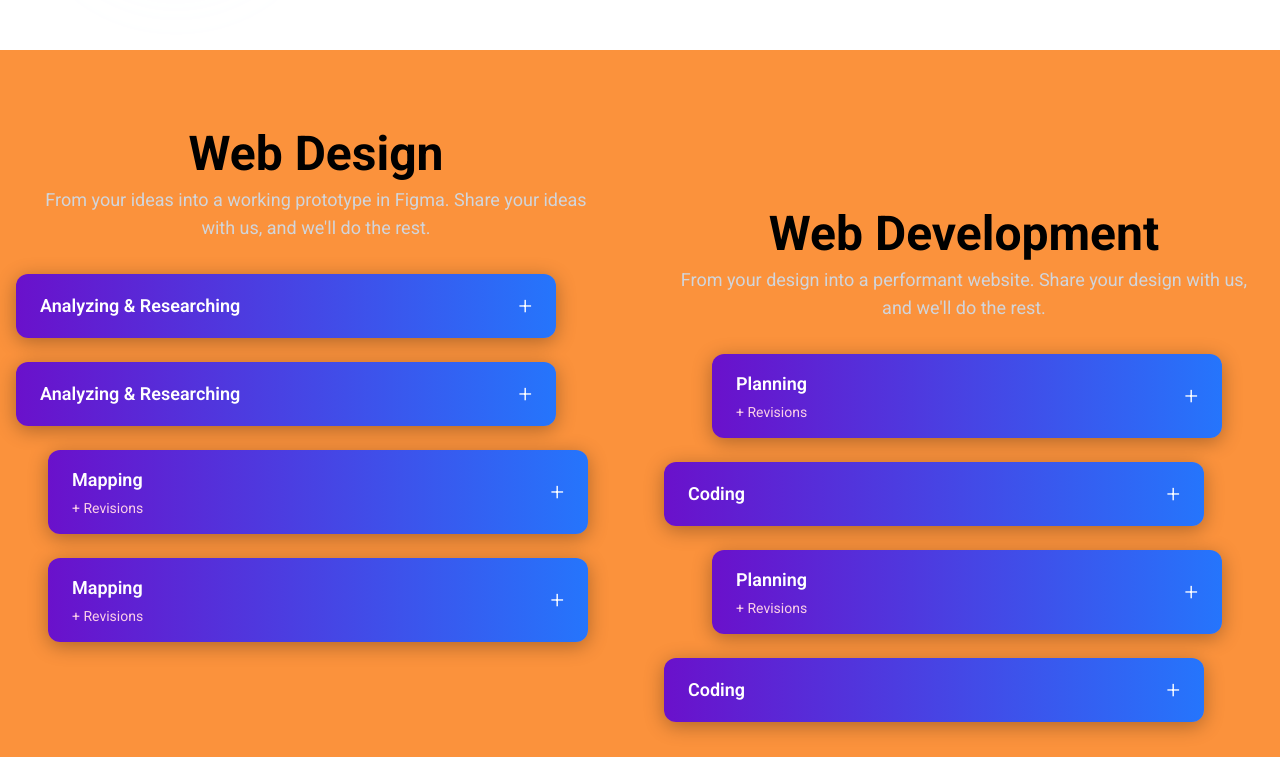
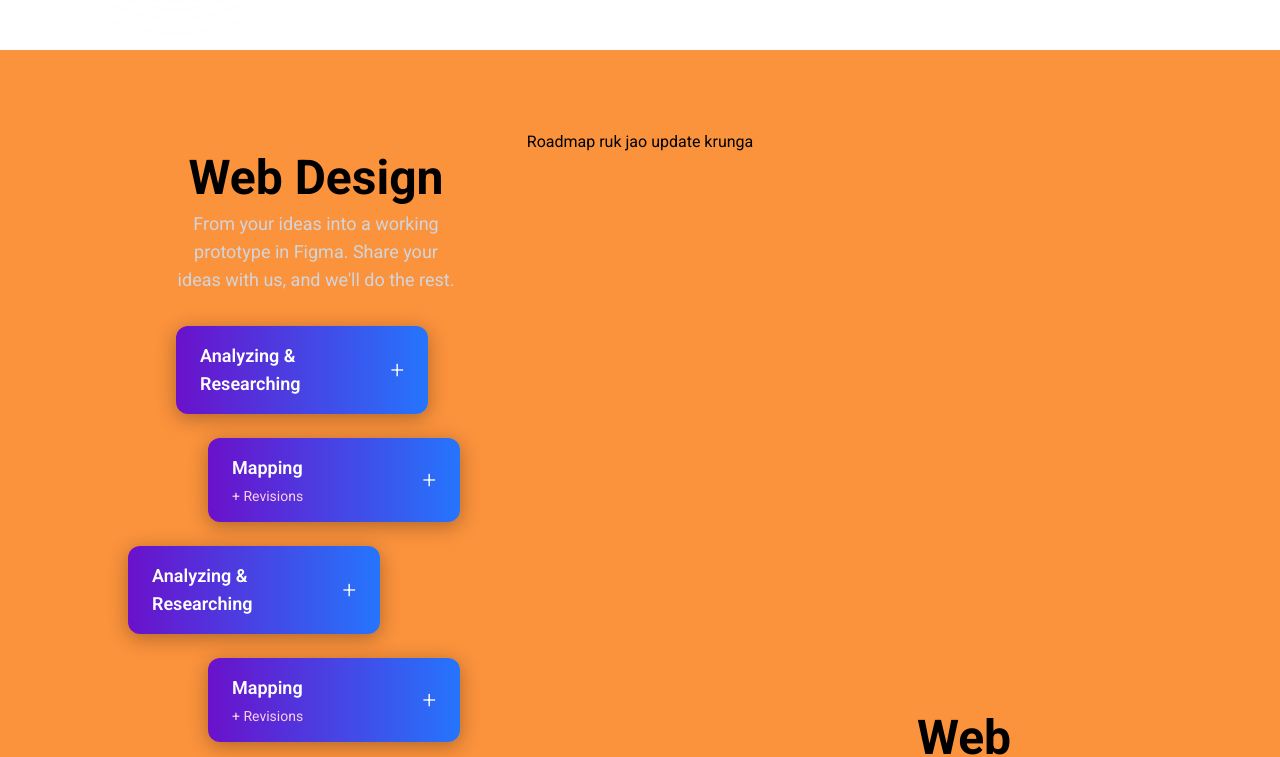
Before and after one commit to Uditkrpathak/Super_60, a React (Vite) app in the folder Frontend/: page / in a window 1280 px wide. Shown: the part 2440-3197 px from the top of the page. Built offline with nearby package versions, Linux system fonts and the light colour scheme.

Commit message:
hero section (time lagega)

```diff
--- a/Frontend/src/Components/Home_Components/glass_roadmap.jsx
+++ b/Frontend/src/Components/Home_Components/glass_roadmap.jsx
@@ -9,8 +9,8 @@ const sectionData = [
     customStyle: { marginTop: "0rem" }, // 🠔 Default
     items: [
       { title: "Analyzing & Researching", badge: null, x: "0rem", width: "90%" },
-      { title: "Analyzing & Researching", badge: null, x: "0rem", width: "90%" },
       { title: "Mapping", badge: "+ Revisions", x: "2rem", width: "90%" },
+      { title: "Analyzing & Researching", badge: null, x: "-3rem", width: "90%" },
       { title: "Mapping", badge: "+ Revisions", x: "2rem", width: "90%" },
     ],
   },
@@ -19,7 +19,7 @@ const sectionData = [
     title: "Web Development",
     description:
       "From your design into a performant website. Share your design with us, and we'll do the rest.",
-    customStyle: { marginTop: "5rem" }, // 🠔 Push it lower
+    customStyle: { marginTop: "35rem" }, // 🠔 Push it lower
     items: [
       { title: "Planning", badge: "+ Revisions", x: "3rem", width: "85%" },
       { title: "Coding", badge: null, x: "0rem", width: "90%" },
@@ -45,7 +45,7 @@ const sectionData = [
     title: "Event Management",
     description:
       "Handling tech events, public speaking, and execution from the core. Grow beyond code.",
-    customStyle: { marginTop: "-1rem" }, // 🠔 Pull it up slightly
+    customStyle: { marginTop: "35rem" }, // 🠔 Pull it up slightly
     items: [
       { title: "C++ Workshop", badge: "+ Coordination", x: "2rem", width: "90%" },
       { title: "SkillUp Sessions", badge: "+ Feedback", x: "1rem", width: "85%" },
@@ -58,17 +58,20 @@ const sectionData = [
 const DesignPath = () => {
   return (
     <div className="min-h-screen w-full bg-orange-400 text-black px-4 py-20 relative overflow-hidden">
-      <div className="grid grid-cols-1 md:grid-cols-2 grid-rows-2 gap-12 max-w-7xl mx-auto">
+      <div>
+        <h1 className="flex items-center justify-center w-full m-auto">Roadmap ruk jao update krunga</h1>
+      </div>
+      <div className="grid grid-cols-1 md:grid-cols-2 grid-rows-2 gap-12 max-w-9xl ">
         {sectionData.map((section) => (
           <div
             key={section.id}
-            className="flex flex-col items-center"
+            className="flex flex-col items-center px-40"
             style={section.customStyle || {}}
           >
             {/* Section Heading */}
             <div className="text-center mb-8">
               <h2 className="text-4xl md:text-5xl font-bold mb-2">{section.title}</h2>
-              <p className="text-gray-300 text-lg max-w-xl mx-auto">
+              <p className="text-gray-300 text-lg max-w-xl ">
                 {section.description}
               </p>
             </div>
```
